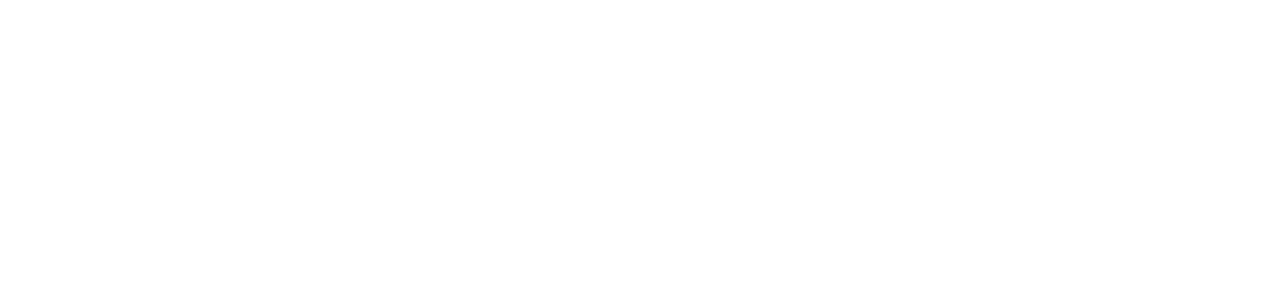
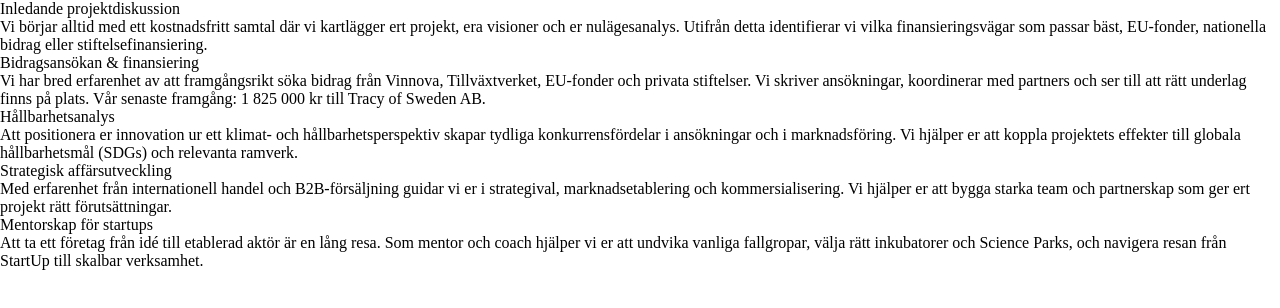
Before and after one commit to Filipc04/innovationspartner-react, a React (Vite) app: page /services in a window 1280 px wide. Before the commit this address had no page. Shown: the top 308 px of the page. Built offline with nearby package versions, Linux system fonts and the light colour scheme.

Commit message:
accordion start

```diff
--- a/src/App.tsx
+++ b/src/App.tsx
@@ -1,6 +1,6 @@
 import { BrowserRouter, Route, Routes } from 'react-router'
 import './App.css'
-import { Contact, HomePage } from './pages'
+import { Contact, HomePage, Services } from './pages'
 
 
 function App() {
@@ -10,6 +10,7 @@
       <Routes>
         <Route path='/' element={<HomePage />}></Route>
         <Route path='contact' element={<Contact />}></Route>
+        <Route path='services' element={<Services />}></Route>
       </Routes>
     </BrowserRouter>
   )
--- /dev/null
+++ b/src/components/accordion/Accordion.tsx
@@ -0,0 +1,30 @@
+import type { ReactNode } from "react";
+
+interface AccordionItemType {
+  title: string;
+  content: string;
+}
+
+interface AccordionProps {
+  children: ReactNode;
+}
+
+export const AccordionItem = ({
+  title,
+  content,
+}: AccordionItemType) => {
+  return (
+    <>
+      <div>{title}</div>
+      <div>{content}</div>
+    </>
+  );
+};
+
+export const Accordion = ({ children }: AccordionProps) => {
+  return (
+    <>
+      {children}
+    </>
+  );
+};
--- a/src/components/header/Header.css
+++ b/src/components/header/Header.css
@@ -74,3 +74,21 @@
 .page-top {
   height: 72px;
 }
+
+.hamburger {
+  display: none;
+  flex-direction: column;
+  gap: 5px;
+  background: none;
+  border: none;
+  padding: 8px;
+  cursor: pointer;
+}
+.hamburger span {
+  display: block;
+  width: 24px;
+  height: 2px;
+  background: #1e1e1e;
+  border-radius: 2px;
+  transition: all 0.28s ease;
+}
--- a/src/components/index.ts
+++ b/src/components/index.ts
@@ -1,2 +1,3 @@
 export { Footer } from './footer/Footer';
 export { Header } from './header/Header';
+export { Accordion, AccordionItem } from './accordion/Accordion';
--- a/src/pages/index.ts
+++ b/src/pages/index.ts
@@ -1,2 +1,3 @@
 export { HomePage } from './homepage/Homepage';
 export { Contact } from './contact/Contact';
+export { Services } from './services/Services'
--- /dev/null
+++ b/src/pages/services/Services.tsx
@@ -0,0 +1,16 @@
+import { Accordion, AccordionItem } from "../../components";
+
+export const Services = () => {
+
+  return (
+    <>
+      <Accordion>
+        <AccordionItem title="Inledande projektdiskussion" content="Vi börjar alltid med ett kostnadsfritt samtal där vi kartlägger ert projekt, era visioner och er nulägesanalys. Utifrån detta identifierar vi vilka finansieringsvägar som passar bäst, EU-fonder, nationella bidrag eller stiftelsefinansiering."/>
+        <AccordionItem title="Bidragsansökan & finansiering" content="Vi har bred erfarenhet av att framgångsrikt söka bidrag från Vinnova, Tillväxtverket, EU-fonder och privata stiftelser. Vi skriver ansökningar, koordinerar med partners och ser till att rätt underlag finns på plats. Vår senaste framgång: 1 825 000 kr till Tracy of Sweden AB."/>
+        <AccordionItem title="Hållbarhetsanalys" content="Att positionera er innovation ur ett klimat- och hållbarhetsperspektiv skapar tydliga konkurrensfördelar i ansökningar och i marknadsföring. Vi hjälper er att koppla projektets effekter till globala hållbarhetsmål (SDGs) och relevanta ramverk."/>
+        <AccordionItem title="Strategisk affärsutveckling" content="Med erfarenhet från internationell handel och B2B-försäljning guidar vi er i strategival, marknadsetablering och kommersialisering. Vi hjälper er att bygga starka team och partnerskap som ger ert projekt rätt förutsättningar."/>
+        <AccordionItem title="Mentorskap för startups" content="Att ta ett företag från idé till etablerad aktör är en lång resa. Som mentor och coach hjälper vi er att undvika vanliga fallgropar, välja rätt inkubatorer och Science Parks, och navigera resan från StartUp till skalbar verksamhet."/>
+      </Accordion>
+    </>
+  );
+};
```
